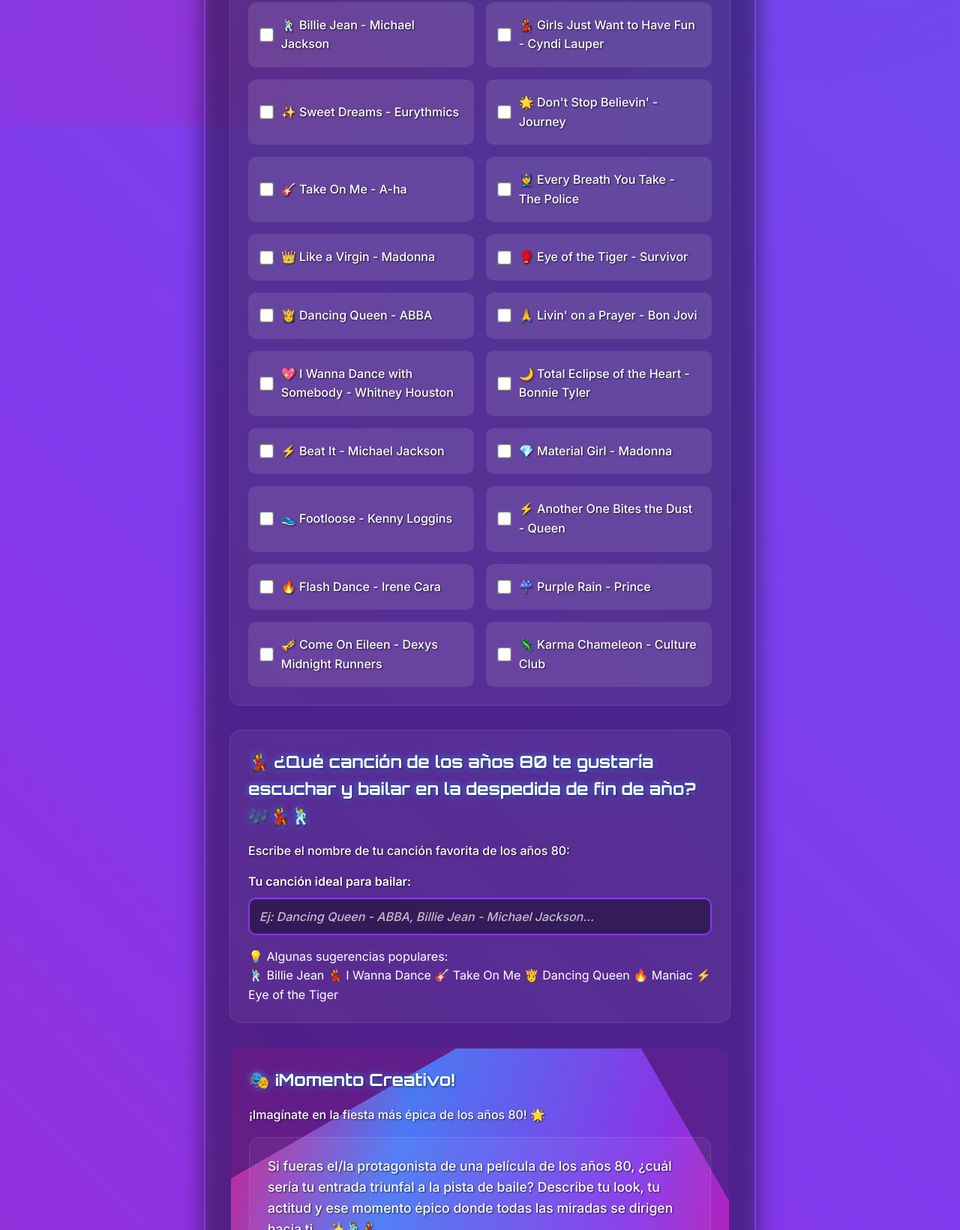
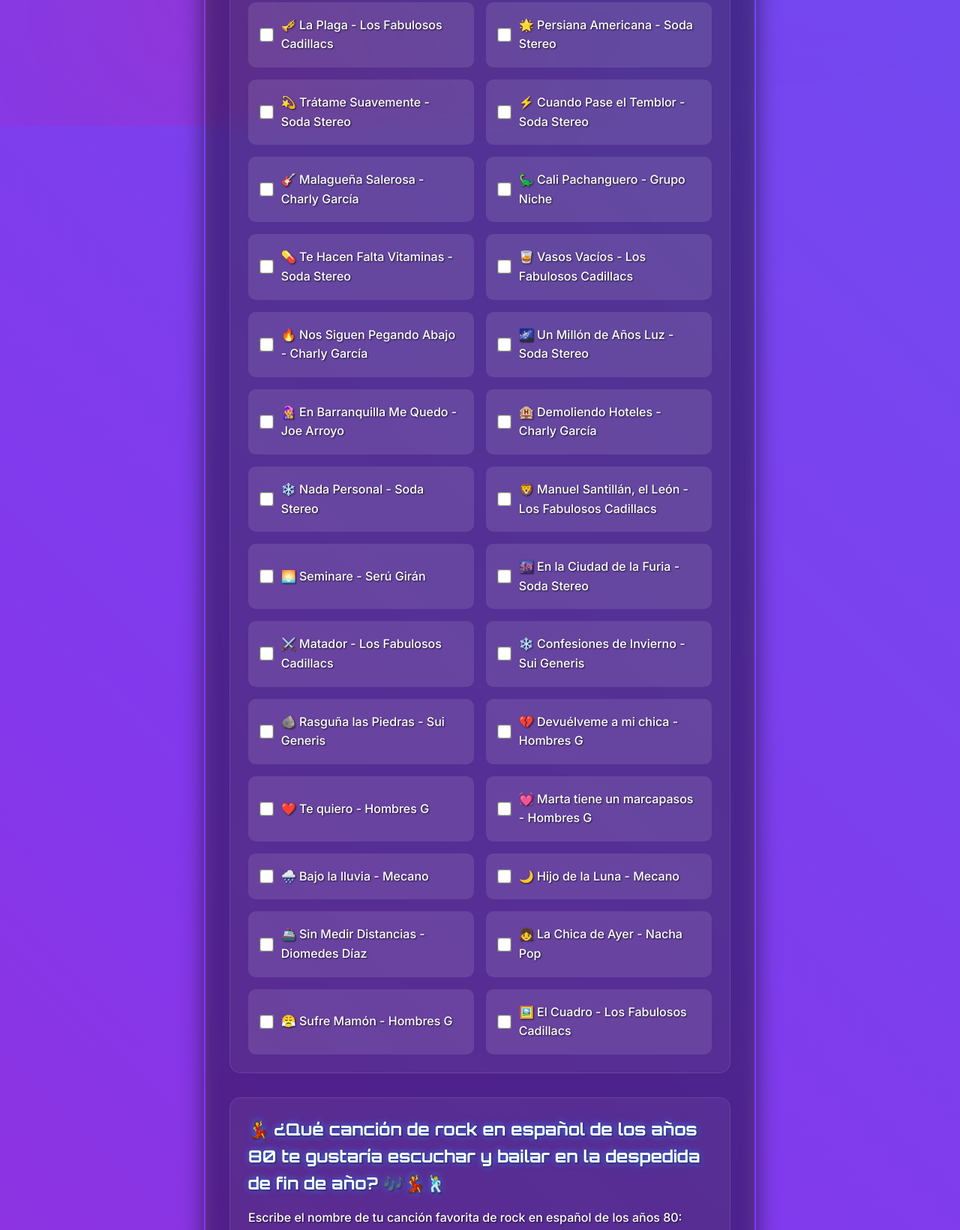
Before and after one commit to Am0103/bulevar, a plain HTML site: page index.html in a window 1280 px wide. Shown: the part 632-2272 px from the top of the page at 75% size. Drawn offline with nearby package versions, Linux system fonts and the light colour scheme.

Commit message:
Actualizar encuesta con rock en español de los años 80

```diff
--- a/index.html
+++ b/index.html
@@ -26,110 +26,142 @@
             </div>
 
             <div class="form-section">
-                <h2>🎶 ¿Conoces estas canciones típicas de los años 80?</h2>
+                <h2>🎶 ¿Conoces estas canciones de rock en español de los años 80?</h2>
                 <p class="question-subtitle">Marca todas las que conozcas:</p>
                 <div class="checkbox-grid">
                     <label class="checkbox-item">
-                        <input type="checkbox" name="canciones_conocidas" value="Billie Jean - Michael Jackson">
-                        <span>🕺 Billie Jean - Michael Jackson</span>
+                        <input type="checkbox" name="canciones_conocidas" value="La Plaga - Los Fabulosos Cadillacs">
+                        <span>🎺 La Plaga - Los Fabulosos Cadillacs</span>
                     </label>
                     <label class="checkbox-item">
-                        <input type="checkbox" name="canciones_conocidas" value="Girls Just Want to Have Fun - Cyndi Lauper">
-                        <span>💃 Girls Just Want to Have Fun - Cyndi Lauper</span>
+                        <input type="checkbox" name="canciones_conocidas" value="Persiana Americana - Soda Stereo">
+                        <span>🌟 Persiana Americana - Soda Stereo</span>
                     </label>
                     <label class="checkbox-item">
-                        <input type="checkbox" name="canciones_conocidas" value="Sweet Dreams - Eurythmics">
-                        <span>✨ Sweet Dreams - Eurythmics</span>
+                        <input type="checkbox" name="canciones_conocidas" value="Trátame Suavemente - Soda Stereo">
+                        <span>💫 Trátame Suavemente - Soda Stereo</span>
                     </label>
                     <label class="checkbox-item">
-                        <input type="checkbox" name="canciones_conocidas" value="Don't Stop Believin' - Journey">
-                        <span>🌟 Don't Stop Believin' - Journey</span>
+                        <input type="checkbox" name="canciones_conocidas" value="Cuando Pase el Temblor - Soda Stereo">
+                        <span>⚡ Cuando Pase el Temblor - Soda Stereo</span>
                     </label>
                     <label class="checkbox-item">
-                        <input type="checkbox" name="canciones_conocidas" value="Take On Me - A-ha">
-                        <span>🎸 Take On Me - A-ha</span>
+                        <input type="checkbox" name="canciones_conocidas" value="Malagueña Salerosa - Charly García">
+                        <span>🎸 Malagueña Salerosa - Charly García</span>
                     </label>
                     <label class="checkbox-item">
-                        <input type="checkbox" name="canciones_conocidas" value="Every Breath You Take - The Police">
-                        <span>👮 Every Breath You Take - The Police</span>
+                        <input type="checkbox" name="canciones_conocidas" value="Cali Pachanguero - Grupo Niche">
+                        <span>🦕 Cali Pachanguero - Grupo Niche</span>
                     </label>
                     <label class="checkbox-item">
-                        <input type="checkbox" name="canciones_conocidas" value="Like a Virgin - Madonna">
-                        <span>👑 Like a Virgin - Madonna</span>
+                        <input type="checkbox" name="canciones_conocidas" value="Te Hacen Falta Vitaminas - Soda Stereo">
+                        <span>💊 Te Hacen Falta Vitaminas - Soda Stereo</span>
                     </label>
                     <label class="checkbox-item">
-                        <input type="checkbox" name="canciones_conocidas" value="Eye of the Tiger - Survivor">
-                        <span>🥊 Eye of the Tiger - Survivor</span>
+                        <input type="checkbox" name="canciones_conocidas" value="Vasos Vacíos - Los Fabulosos Cadillacs">
+                        <span>🥃 Vasos Vacíos - Los Fabulosos Cadillacs</span>
                     </label>
                     <label class="checkbox-item">
-                        <input type="checkbox" name="canciones_conocidas" value="Dancing Queen - ABBA">
-                        <span>👸 Dancing Queen - ABBA</span>
+                        <input type="checkbox" name="canciones_conocidas" value="Nos Siguen Pegando Abajo - Charly García">
+                        <span>🔥 Nos Siguen Pegando Abajo - Charly García</span>
                     </label>
                     <label class="checkbox-item">
-                        <input type="checkbox" name="canciones_conocidas" value="Livin' on a Prayer - Bon Jovi">
-                        <span>🙏 Livin' on a Prayer - Bon Jovi</span>
+                        <input type="checkbox" name="canciones_conocidas" value="Un Millón de Años Luz - Soda Stereo">
+                        <span>🌌 Un Millón de Años Luz - Soda Stereo</span>
                     </label>
                     <label class="checkbox-item">
-                        <input type="checkbox" name="canciones_conocidas" value="I Wanna Dance with Somebody - Whitney Houston">
-                        <span>💖 I Wanna Dance with Somebody - Whitney Houston</span>
+                        <input type="checkbox" name="canciones_conocidas" value="En Barranquilla Me Quedo - Joe Arroyo">
+                        <span>👩‍🎤 En Barranquilla Me Quedo - Joe Arroyo</span>
                     </label>
                     <label class="checkbox-item">
-                        <input type="checkbox" name="canciones_conocidas" value="Total Eclipse of the Heart - Bonnie Tyler">
-                        <span>🌙 Total Eclipse of the Heart - Bonnie Tyler</span>
+                        <input type="checkbox" name="canciones_conocidas" value="Demoliendo Hoteles - Charly García">
+                        <span>🏨 Demoliendo Hoteles - Charly García</span>
                     </label>
                     <label class="checkbox-item">
-                        <input type="checkbox" name="canciones_conocidas" value="Beat It - Michael Jackson">
-                        <span>⚡ Beat It - Michael Jackson</span>
+                        <input type="checkbox" name="canciones_conocidas" value="Nada Personal - Soda Stereo">
+                        <span>❄️ Nada Personal - Soda Stereo</span>
                     </label>
                     <label class="checkbox-item">
-                        <input type="checkbox" name="canciones_conocidas" value="Material Girl - Madonna">
-                        <span>💎 Material Girl - Madonna</span>
+                        <input type="checkbox" name="canciones_conocidas" value="Manuel Santillán, el León - Los Fabulosos Cadillacs">
+                        <span>🦁 Manuel Santillán, el León - Los Fabulosos Cadillacs</span>
                     </label>
                     <label class="checkbox-item">
-                        <input type="checkbox" name="canciones_conocidas" value="Footloose - Kenny Loggins">
-                        <span>👟 Footloose - Kenny Loggins</span>
+                        <input type="checkbox" name="canciones_conocidas" value="Seminare - Serú Girán">
+                        <span>🌅 Seminare - Serú Girán</span>
                     </label>
                     <label class="checkbox-item">
-                        <input type="checkbox" name="canciones_conocidas" value="Another One Bites the Dust - Queen">
-                        <span>⚡ Another One Bites the Dust - Queen</span>
+                        <input type="checkbox" name="canciones_conocidas" value="En la Ciudad de la Furia - Soda Stereo">
+                        <span>🌆 En la Ciudad de la Furia - Soda Stereo</span>
                     </label>
                     <label class="checkbox-item">
-                        <input type="checkbox" name="canciones_conocidas" value="Flash Dance - Irene Cara">
-                        <span>🔥 Flash Dance - Irene Cara</span>
+                        <input type="checkbox" name="canciones_conocidas" value="Matador - Los Fabulosos Cadillacs">
+                        <span>⚔️ Matador - Los Fabulosos Cadillacs</span>
                     </label>
                     <label class="checkbox-item">
-                        <input type="checkbox" name="canciones_conocidas" value="Purple Rain - Prince">
-                        <span>☔ Purple Rain - Prince</span>
+                        <input type="checkbox" name="canciones_conocidas" value="Confesiones de Invierno - Sui Generis">
+                        <span>❄️ Confesiones de Invierno - Sui Generis</span>
                     </label>
                     <label class="checkbox-item">
-                        <input type="checkbox" name="canciones_conocidas" value="Come On Eileen - Dexys Midnight Runners">
-                        <span>🎺 Come On Eileen - Dexys Midnight Runners</span>
+                        <input type="checkbox" name="canciones_conocidas" value="Rasguña las Piedras - Sui Generis">
+                        <span>🪨 Rasguña las Piedras - Sui Generis</span>
                     </label>
                     <label class="checkbox-item">
-                        <input type="checkbox" name="canciones_conocidas" value="Karma Chameleon - Culture Club">
-                        <span>🦎 Karma Chameleon - Culture Club</span>
+                        <input type="checkbox" name="canciones_conocidas" value="Devuélveme a mi chica - Hombres G">
+                        <span>💔 Devuélveme a mi chica - Hombres G</span>
+                    </label>
+                    <label class="checkbox-item">
+                        <input type="checkbox" name="canciones_conocidas" value="Te quiero - Hombres G">
+                        <span>❤️ Te quiero - Hombres G</span>
+                    </label>
+                    <label class="checkbox-item">
+                        <input type="checkbox" name="canciones_conocidas" value="Marta tiene un marcapasos - Hombres G">
+                        <span>💓 Marta tiene un marcapasos - Hombres G</span>
+                    </label>
+                    <label class="checkbox-item">
+                        <input type="checkbox" name="canciones_conocidas" value="Bajo la lluvia - Mecano">
+                        <span>🌧️ Bajo la lluvia - Mecano</span>
+                    </label>
+                    <label class="checkbox-item">
+                        <input type="checkbox" name="canciones_conocidas" value="Hijo de la Luna - Mecano">
+                        <span>🌙 Hijo de la Luna - Mecano</span>
+                    </label>
+                    <label class="checkbox-item">
+                        <input type="checkbox" name="canciones_conocidas" value="Sin Medir Distancias - Diomedes Díaz">
+                        <span>🚢 Sin Medir Distancias - Diomedes Díaz</span>
+                    </label>
+                    <label class="checkbox-item">
+                        <input type="checkbox" name="canciones_conocidas" value="La Chica de Ayer - Nacha Pop">
+                        <span>👧 La Chica de Ayer - Nacha Pop</span>
+                    </label>
+                    <label class="checkbox-item">
+                        <input type="checkbox" name="canciones_conocidas" value="Sufre Mamón - Hombres G">
+                        <span>😤 Sufre Mamón - Hombres G</span>
+                    </label>
+                    <label class="checkbox-item">
+                        <input type="checkbox" name="canciones_conocidas" value="El Cuadro - Los Fabulosos Cadillacs">
+                        <span>🖼️ El Cuadro - Los Fabulosos Cadillacs</span>
                     </label>
                 </div>
             </div>
 
             <div class="form-section">
-                <h2>💃 ¿Qué canción de los años 80 te gustaría escuchar y bailar en la despedida de fin de año? 🎶💃🕺</h2>
-                <p class="question-subtitle">Escribe el nombre de tu canción favorita de los años 80:</p>
+                <h2>💃 ¿Qué canción de rock en español de los años 80 te gustaría escuchar y bailar en la despedida de fin de año? 🎶💃🕺</h2>
+                <p class="question-subtitle">Escribe el nombre de tu canción favorita de rock en español de los años 80:</p>
                 <div class="input-group">
                     <label for="cancion_bailar">Tu canción ideal para bailar:</label>
                     <input type="text" id="cancion_bailar" name="cancion_bailar"
-                           placeholder="Ej: Dancing Queen - ABBA, Billie Jean - Michael Jackson..."
+                           placeholder="Ej: Persiana Americana - Soda Stereo, Los Dinosaurios - Charly García..."
                            required>
                 </div>
                 <div class="suggestions">
                     <p class="suggestions-title">💡 Algunas sugerencias populares:</p>
                     <div class="suggestions-grid">
-                        <span class="suggestion-tag">🕺 Billie Jean</span>
-                        <span class="suggestion-tag">💃 I Wanna Dance</span>
-                        <span class="suggestion-tag">🎸 Take On Me</span>
-                        <span class="suggestion-tag">👸 Dancing Queen</span>
-                        <span class="suggestion-tag">🔥 Maniac</span>
-                        <span class="suggestion-tag">⚡ Eye of the Tiger</span>
+                        <span class="suggestion-tag">🌟 Persiana Americana</span>
+                        <span class="suggestion-tag">🦕 Los Dinosaurios</span>
+                        <span class="suggestion-tag">💔 Devuélveme a mi chica</span>
+                        <span class="suggestion-tag">🌧️ Bajo la lluvia</span>
+                        <span class="suggestion-tag">⚡ Cuando Pase el Temblor</span>
+                        <span class="suggestion-tag">🌙 Hijo de la Luna</span>
                     </div>
                 </div>
             </div>
@@ -140,18 +172,18 @@
 
                 <div class="creative-question">
                     <label for="comentario">Si fueras el/la protagonista de una película de los años 80, ¿cuál sería tu entrada triunfal a la pista de baile? Describe tu look, tu actitud y ese momento épico donde todas las miradas se dirigen hacia ti... ✨🕺💃</label>
-                    <textarea id="comentario" name="comentario" placeholder="Ej: Entro con una chaqueta de cuero brillante, lentes de sol espejados, el cabello perfectamente despeinado al viento. Bajo las escaleras en cámara lenta mientras suena 'Ojo del Tigre', todos voltean a verme, lanzo los lentes al aire y... ¡la pista es mía! 🎬✨"></textarea>
+                    <textarea id="comentario" name="comentario" placeholder="Ej: Entro con una chaqueta de cuero brillante, lentes de sol espejados, el cabello perfectamente despeinado al viento. Bajo las escaleras en cámara lenta mientras suena 'Persiana Americana', todos voltean a verme, lanzo los lentes al aire y grito '¡Cuando pase el temblor!' y... ¡la pista es mía! 🎬✨"></textarea>
                 </div>
 
                 <div class="inspiration-gallery">
-                    <p class="gallery-title">💡 Inspírate con estos íconos de los 80:</p>
+                    <p class="gallery-title">💡 Inspírate con estos íconos del rock en español de los 80:</p>
                     <div class="icon-grid">
-                        <div class="icon-item">🕺 John Travolta</div>
-                        <div class="icon-item">💃 Madonna</div>
-                        <div class="icon-item">🎸 David Bowie</div>
-                        <div class="icon-item">⭐ Michael Jackson</div>
-                        <div class="icon-item">👑 Prince</div>
-                        <div class="icon-item">💫 Cyndi Lauper</div>
+                        <div class="icon-item">🎤 Gustavo Cerati</div>
+                        <div class="icon-item">🎸 Charly García</div>
+                        <div class="icon-item">💫 David Summers</div>
+                        <div class="icon-item">🌟 Ana Torroja</div>
+                        <div class="icon-item">🎺 Vicentico</div>
+                        <div class="icon-item">⚡ Luis Alberto Spinetta</div>
                     </div>
                 </div>
             </div>
```
